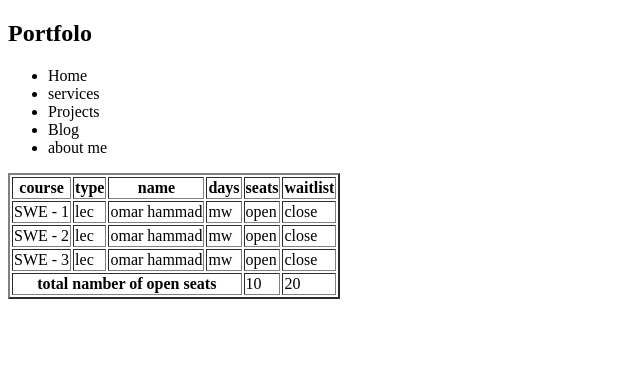
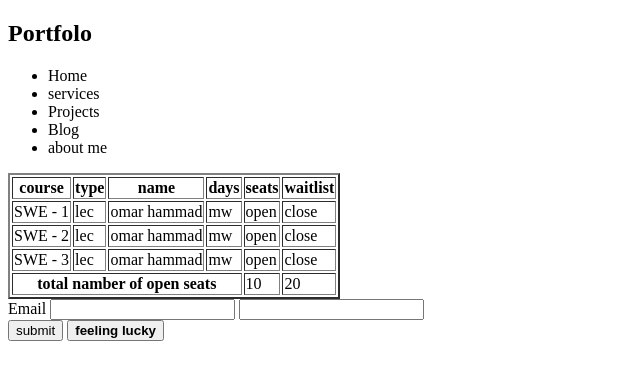
Before and after one commit to FRYM-S/swe-363-231, a plain HTML site: page index.html in a window 1280 px wide. Shown: the whole page, without its empty margins (0-640 px from the left). Drawn offline with Linux system fonts and the light colour scheme.

Commit message:
Update index.html

```diff
--- a/index.html
+++ b/index.html
@@ -57,5 +57,20 @@
 
         </tfoot>
     </table>
+
+    <form action="">
+        <!-- input search vs text
+        search have more things like the x  -->
+        <div>
+            <label for="email">Email</label>
+            <input type="email" name="email">
+            <input type="search">
+        </div>
+        <!-- botton vs input type botton
+        botton can be modityed , input only text -->
+        <input type="submit" name="button" value="submit">
+        <button name="lucky_button"><b>feeling lucky</b></button>
+    </form>
+
 </body>
 </html>
```
